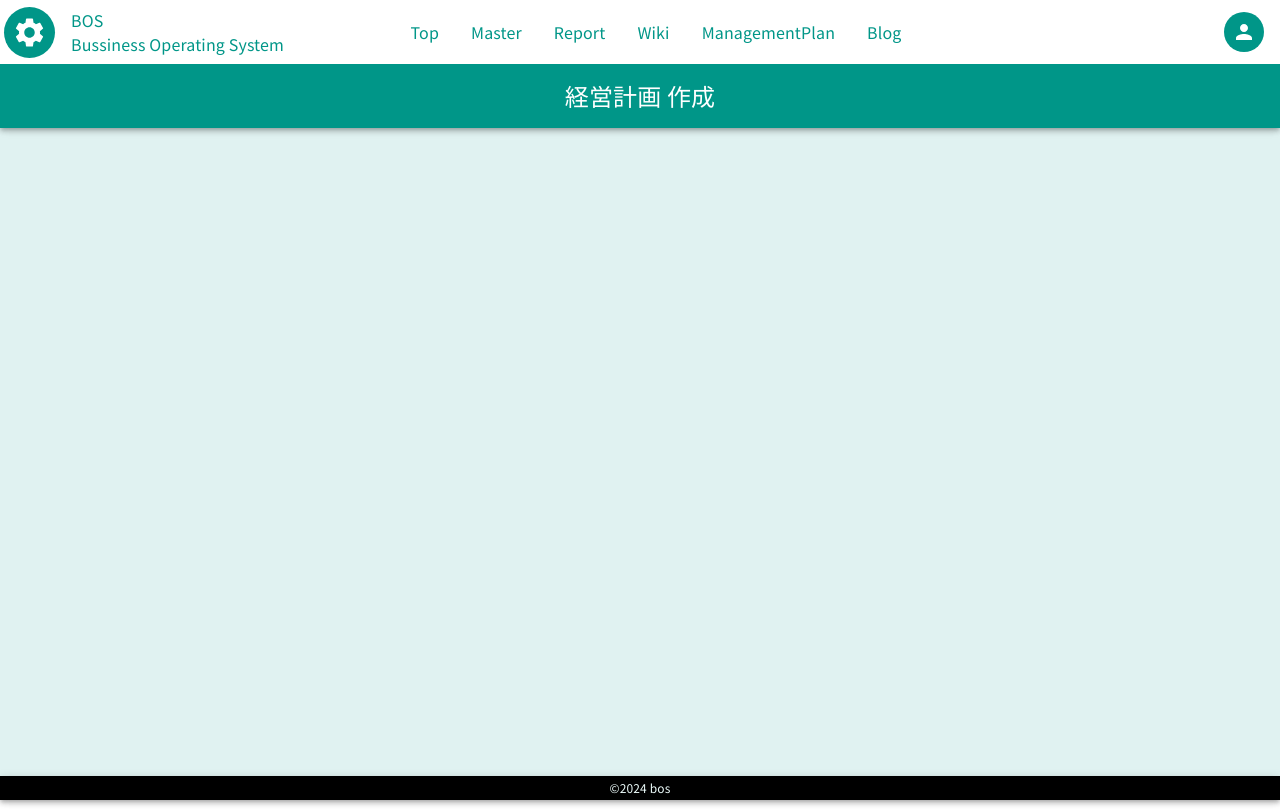
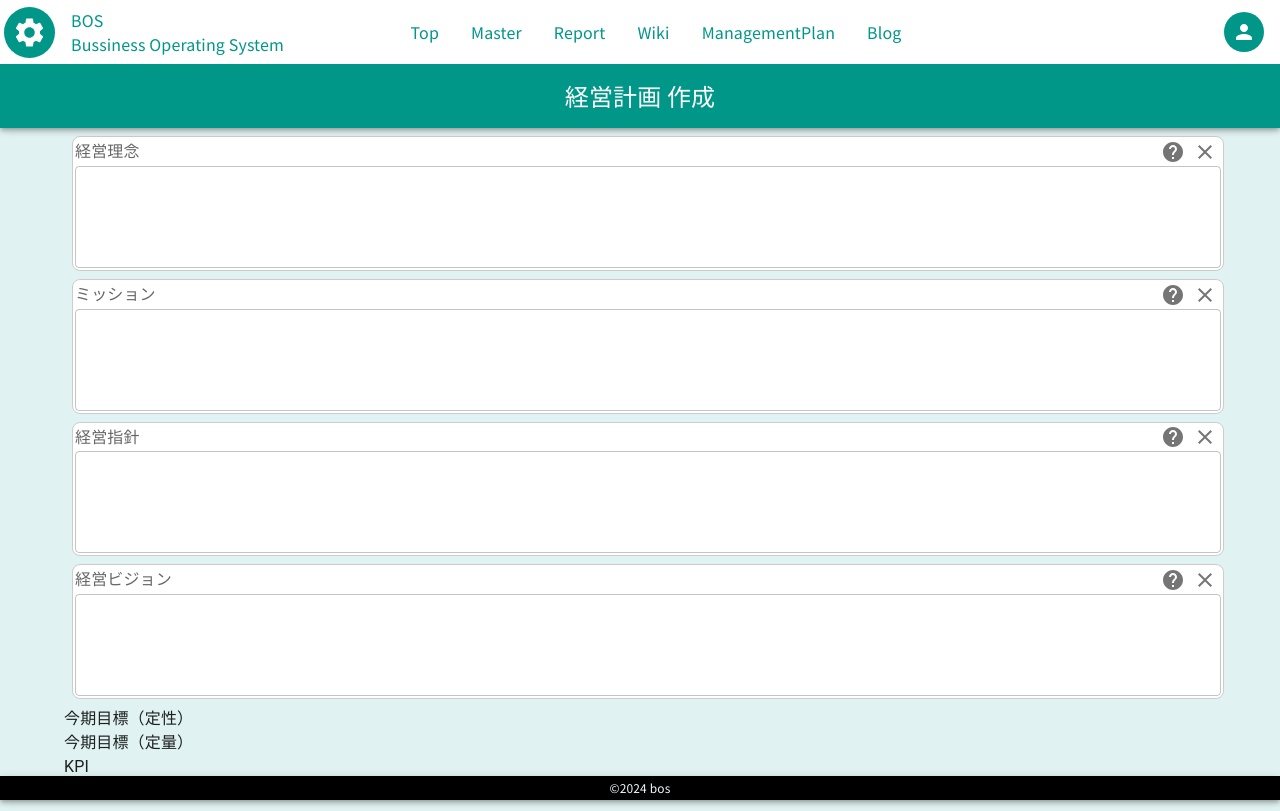
Before and after one commit to matsubarashoki/BOS, a React (Vite) app: page /managementPlan/create in a window 1280 px wide. Built offline with nearby package versions, Linux system fonts and the light colour scheme; sample sign-in values are in the browser's storage; a web font is replaced by a local one.

Commit message:
update management plan

```diff
--- a/src/components/ManagementPlan/ManagementPlanCreate.tsx
+++ b/src/components/ManagementPlan/ManagementPlanCreate.tsx
@@ -1,5 +1,157 @@
+import ClearIcon from "@mui/icons-material/Clear";
+import HelpIcon from "@mui/icons-material/Help";
+import {
+  Box,
+  Container,
+  IconButton,
+  InputLabel,
+  styled,
+  TextField,
+  Tooltip,
+} from "@mui/material";
 const ManagementPlanCreate = () => {
-  return <div>Create</div>;
+  const StyledBox = styled(Box)(() => ({
+    display: "flex",
+    flexDirection: "column",
+    gap: 2,
+    width: "100%",
+    // margin: "0 auto",
+    margin: "8px",
+    padding: 2,
+    border: "1px solid #ccc",
+    borderRadius: "8px",
+  }));
+
+  return (
+    <Container sx={{ my: 1, alignItems: "center" }}>
+      <Box>計画フォーマット選択</Box>
+
+      <StyledBox sx={{ bgcolor: "#fff" }}>
+        {/* InputLabel */}
+        <Box
+          display={"flex"}
+          flexDirection={"row"}
+          justifyContent={"space-between"}
+        >
+          <InputLabel htmlFor="custom-input">経営理念 </InputLabel>
+          <Box>
+            <IconButton sx={{ paddingY: 0, paddingX: 0.5 }}>
+              <Tooltip title={"経営理念とは"}>
+                <HelpIcon />
+              </Tooltip>
+            </IconButton>
+            <IconButton sx={{ paddingY: 0, paddingX: 0.5 }}>
+              <ClearIcon />
+            </IconButton>
+          </Box>
+        </Box>
+        {/* TextField */}
+        <TextField
+          rows={3}
+          multiline
+          id="custom-input"
+          // value={value}
+          // onChange={(e) => setValue(e.target.value)}
+          variant="outlined"
+        />
+      </StyledBox>
+
+      <StyledBox sx={{ bgcolor: "#fff" }}>
+        {/* InputLabel */}
+        <Box
+          display={"flex"}
+          flexDirection={"row"}
+          justifyContent={"space-between"}
+        >
+          <InputLabel htmlFor="custom-input">ミッション </InputLabel>
+          <Box>
+            <IconButton sx={{ paddingY: 0, paddingX: 0.5 }}>
+              <Tooltip title={"ミッションとは"}>
+                <HelpIcon />
+              </Tooltip>
+            </IconButton>
+            <IconButton sx={{ paddingY: 0, paddingX: 0.5 }}>
+              <ClearIcon />
+            </IconButton>
+          </Box>
+        </Box>
+        {/* TextField */}
+        <TextField
+          rows={3}
+          multiline
+          id="custom-input"
+          // value={value}
+          // onChange={(e) => setValue(e.target.value)}
+          variant="outlined"
+        />
+      </StyledBox>
+
+      <StyledBox sx={{ bgcolor: "#fff" }}>
+        {/* InputLabel */}
+        <Box
+          display={"flex"}
+          flexDirection={"row"}
+          justifyContent={"space-between"}
+        >
+          <InputLabel htmlFor="custom-input">経営指針 </InputLabel>
+          <Box>
+            <IconButton sx={{ paddingY: 0, paddingX: 0.5 }}>
+              <Tooltip title={"経営指針とは"}>
+                <HelpIcon />
+              </Tooltip>
+            </IconButton>
+            <IconButton sx={{ paddingY: 0, paddingX: 0.5 }}>
+              <ClearIcon />
+            </IconButton>
+          </Box>
+        </Box>
+        {/* TextField */}
+        <TextField
+          rows={3}
+          multiline
+          id="custom-input"
+          // value={value}
+          // onChange={(e) => setValue(e.target.value)}
+          variant="outlined"
+        />
+      </StyledBox>
+
+      <StyledBox sx={{ bgcolor: "#fff" }}>
+        {/* InputLabel */}
+        <Box
+          display={"flex"}
+          flexDirection={"row"}
+          justifyContent={"space-between"}
+        >
+          <InputLabel htmlFor="custom-input">経営ビジョン </InputLabel>
+          <Box>
+            <IconButton sx={{ paddingY: 0, paddingX: 0.5 }}>
+              <Tooltip title={"経営理念とは"}>
+                <HelpIcon />
+              </Tooltip>
+            </IconButton>
+            <IconButton sx={{ paddingY: 0, paddingX: 0.5 }}>
+              <ClearIcon />
+            </IconButton>
+          </Box>
+        </Box>
+        {/* TextField */}
+        <TextField
+          rows={3}
+          multiline
+          id="custom-input"
+          // value={value}
+          // onChange={(e) => setValue(e.target.value)}
+          variant="outlined"
+        />
+      </StyledBox>
+
+      <Box>今期目標（定性）</Box>
+      <Box>今期目標（定量）</Box>
+      <Box>KPI</Box>
+      <Box>その他</Box>
+    </Container>
+  );
 };
 
 export default ManagementPlanCreate;
--- a/src/components/ManagementPlan/ManagementPlanTop.tsx
+++ b/src/components/ManagementPlan/ManagementPlanTop.tsx
@@ -9,11 +9,30 @@ import {
   Typography,
   useTheme,
 } from "@mui/material";
+import { useEffect, useState } from "react";
 import { Link } from "react-router-dom";
+import { headerHeightStore } from "../../store/headerHeightStore";
+import { koronazidainokeieikokoroe } from "../../utils/mock/koronazidainokeieikokoroe";
 import ScrollingTextBar from "../ScrollingTextBar";
 import NewsTable from "./NewsTable";
 
 const ManagementPlanTop = () => {
+  const { headerHeight } = headerHeightStore();
+  const [text, setText] = useState<string>(koronazidainokeieikokoroe[0]);
+  function getRandomValue(obj: { [key: number]: string }) {
+    console.log("ランダムな値を取得し始めます...");
+    console.log(text);
+    setInterval(() => {
+      const keys = Object.keys(obj); // オブジェクトのキーを取得 (文字列の配列)
+      const randomIndex = Math.floor(Math.random() * keys.length); // ランダムなインデックスを生成
+      const randomKey = keys[randomIndex]; // ランダムなキーを取得
+      setText(obj[Number(randomKey)]); // キーに対応する値を返す
+    }, 60 * 1000); // 1分（60秒 × 1000ミリ秒）
+  }
+  useEffect(() => {
+    getRandomValue(koronazidainokeieikokoroe);
+  }, []);
+
   const theme = useTheme();
   const today = new Date().toLocaleDateString("ja-JP");
   const StyledCard = styled(Card)(() => ({
@@ -23,8 +42,8 @@ const ManagementPlanTop = () => {
   }));
 
   return (
-    <>
-      <ScrollingTextBar />
+    <Box marginTop={headerHeight}>
+      <ScrollingTextBar text={text} />
 
       <Box
         sx={{ bgcolor: theme.palette.subColor.main, overflowY: "auto" }}
@@ -227,7 +246,7 @@ const ManagementPlanTop = () => {
           ></Box>
         </Grid2>
       </Box>
-    </>
+    </Box>
   );
 };
 
--- a/src/components/ScrollingTextBar.tsx
+++ b/src/components/ScrollingTextBar.tsx
@@ -1,9 +1,11 @@
 import { useTheme } from "@mui/material";
 import Box from "@mui/material/Box";
 import Typography from "@mui/material/Typography";
-import React from "react";
 
-const ScrollingTextBar: React.FC = () => {
+interface ScrollingTextBarProps {
+  text: string;
+}
+const ScrollingTextBar = ({ text }: ScrollingTextBarProps) => {
   const theme = useTheme();
   return (
     <Box
@@ -20,11 +22,11 @@ const ScrollingTextBar: React.FC = () => {
         variant="h6"
         sx={{
           whiteSpace: "nowrap", // テキストを一行に収める
-          animation: "scroll-text 10s linear infinite", // アニメーション設定
+          animation: "scroll-text 30s linear infinite", // アニメーション設定
           paddingLeft: "100%", // 最初にテキストが画面外から入ってくるように
         }}
       >
-        ここにスクロールするテキストを配置します。いくつかの情報を流すことができます！
+        {text}
       </Typography>
 
       {/* CSSアニメーション */}
--- a/src/components/Wiki/WikiTop.tsx
+++ b/src/components/Wiki/WikiTop.tsx
@@ -9,8 +9,7 @@ const WikiTop = () => {
   const containerRef = useRef<HTMLDivElement>(null);
 
   return (
-    <>
-      <Box display={"flex"} minHeight={"calc(100vh - 200px)"}>
+    <Box display={"flex"} minHeight={"calc(100vh - 128px)"}>
       <Box
         ref={containerRef}
         sx={{
@@ -45,7 +44,6 @@ const WikiTop = () => {
         </div>
       </Box>
     </Box>
-    </>
   );
 };
 
--- /dev/null
+++ b/src/store/headerHeightStore.tsx
@@ -0,0 +1,13 @@
+import { create } from "zustand";
+
+// Zustandのストアを作成
+type headerHeightStoreState = {
+  headerHeight: number;
+  setHeaderHeight: (newHeaderHeight: number) => void;
+};
+
+export const headerHeightStore = create<headerHeightStoreState>()((set) => ({
+  headerHeight: 0, // 初期値
+  setHeaderHeight: (newHeaderHeight: number) =>
+    set({ headerHeight: newHeaderHeight }),
+}));
--- /dev/null
+++ b/src/utils/mock/koronazidainokeieikokoroe.ts
@@ -0,0 +1,14 @@
+export const koronazidainokeieikokoroe: { [key: number]: string } = {
+  1: "コロナ時代でも人間嫌いになるな",
+  2: "コンピュータは、常に必要かどうかを考えよ。",
+  3: "仕事に行き詰ったら、常に整理整頓をやりなさい",
+  4: "最後の不況対策は、「口コミ」である",
+  5: "汗を流している時、アイデアは浮かんでくるものだ。",
+  6: "新聞、テレビ、週刊誌、ネットだけで、商売のネタを探している人は、タネが切れる。",
+  7: "他人の成功に学ぶのは秀才。他人の失敗に学ぶ人は、秀才を超える。",
+  8: "呪いは嫉妬から発生すると心得よ。",
+  9: "他人を呪わば、穴二つ。自分の墓穴も掘っている。",
+  10: "大名商売をするな。千人のお客様のうち、買ってくれるのは三人だ。",
+  11: "モノを作るだけで売らなければ、収入はゼロである。",
+  12: "社会主義的計画経済は、必ず失敗する。表と数字しか見ていないからである。",
+};
```
Lines whose indentation alone changed are shown as unchanged.
